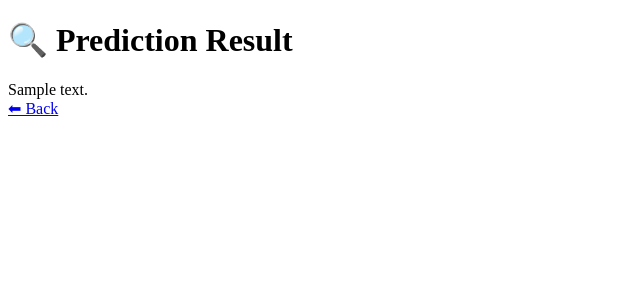
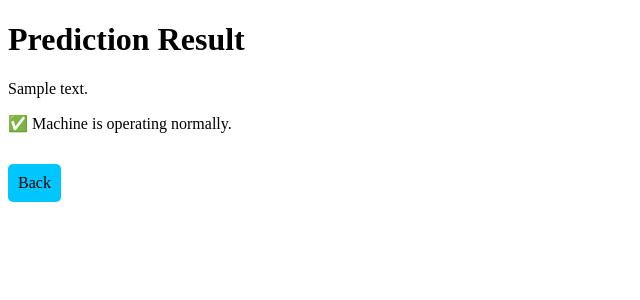
Before and after one commit to anubhavtomar32/Machine-Failure-Prediction1, a Python web app: template templates/result.html in a window 1280 px wide. Shown: the top 300 px of the page, without its empty margins (0-640 px from the left). Run offline with Jinja, Linux system fonts and the light colour scheme; the template is opened without the code that fills it: most values are stand-ins (such as "Sample title", 1, 10 or a date in 2020).

Commit message:
Enhance result.html with status messages and formatting
Updated the result page to improve the display of prediction results and added status messages based on the prediction outcome.

```diff
--- a/templates/result.html
+++ b/templates/result.html
@@ -1,22 +1,27 @@
 <!DOCTYPE html>
 <html>
 <head>
-    <title>Result</title>
-    <link rel="stylesheet" href="/static/style.css">
+<link rel="stylesheet" href="/static/style.css">
 </head>
 <body>
 
 <div class="container">
 
-    <h1>🔍 Prediction Result</h1>
+<h1>Prediction Result</h1>
 
-    <div class="result-box
-        {% if 'Failure' in prediction_text %}failure{% else %}success{% endif %}">
+<div class="result-box {% if 'Failure' in prediction_text %}failure{% else %}success{% endif %}">
+    {{ prediction_text }}
+</div>
 
-        {{ prediction_text }}
-    </div>
+<p>
+{% if 'Failure' in prediction_text %}
+⚠️ Machine may fail soon. Inspection required.
+{% else %}
+✅ Machine is operating normally.
+{% endif %}
+</p>
 
-    <a href="/">⬅ Back</a>
+<a href="/dashboard" class="btn">Back</a>
 
 </div>
 
```
